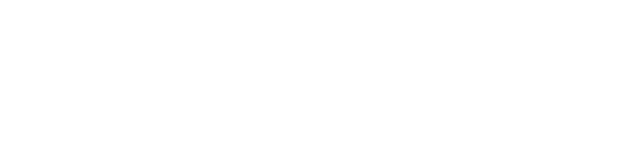
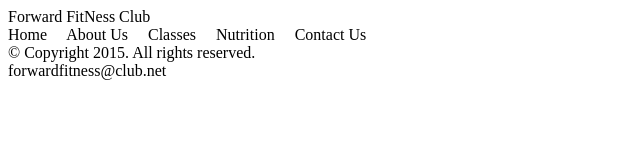
Before and after one commit to dcamargo95/CS957-Fa2016-Camargo, a plain HTML site: page ch2/index.html in a window 1280 px wide. Shown: the whole page, without its empty margins (0-640 px from the left). Drawn offline with Linux system fonts and the light colour scheme.

Commit message:
ch2 update

```diff
--- a/ch2/index.html
+++ b/ch2/index.html
@@ -1,4 +1,6 @@
 <DOCTYPE html>
+ <!-- This website template was created by: Dante Camargo -->
+
 <html lang="en">
 
 
@@ -7,14 +9,29 @@
     <meta charset=utf-8>
   </head>
   <body>
+    <!-- Use the header area for the website name or logo -->
+
     <header>
+     Forward FitNess Club
     </header>
+    <!-- Use the nav area to add hyperlinks to other pages within the website -->
+
     <nav>
+      Home &nbsp; &nbsp;
+      About Us &nbsp; &nbsp;
+      Classes &nbsp; &nbsp;
+      Nutrition &nbsp; &nbsp;
+      Contact Us
     </nav>
+    <!-- Use the main area to add the main content of the webpage -->
+
     <main>
     </main>
+
+    <!-- Use the footer area to add webpage footer content -->
     <footer>
-
+    &copy; Copyright 2015. All rights reserved. <br>
+      forwardfitness@club.net
     </footer>
   </body>
   </html>
```
